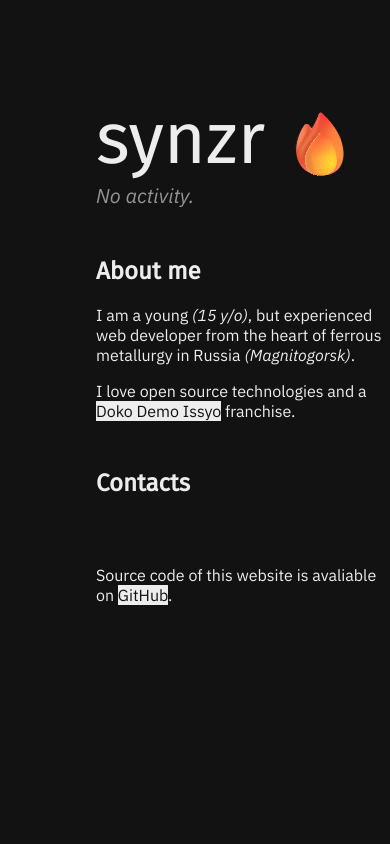
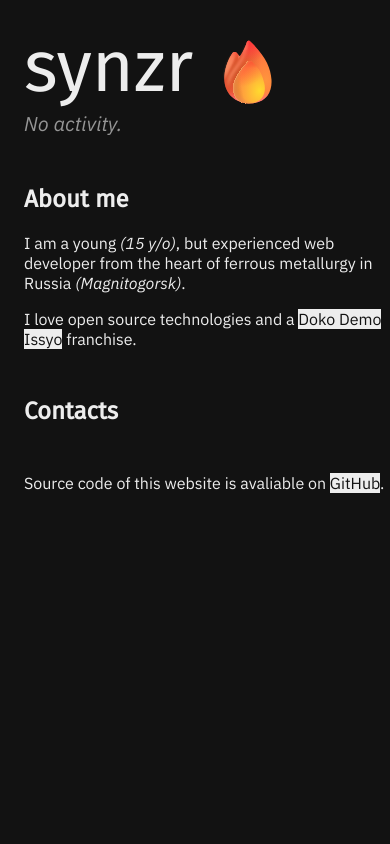
Before and after one commit to synzr/synzr.ru, a Flask app: page / in a window 390 px wide. Run offline with Flask 2, Linux system fonts and the light colour scheme.

Commit message:
chore: :iphone: responsive design

```diff
--- a/static/css/index.css
+++ b/static/css/index.css
@@ -15,6 +15,17 @@
 #nickname .emoji {
   width: var(--nickname-font-size);
   height: var(--nickname-font-size);
+}
+
+.contact-wrapper {
+  display: inline-block;
+  margin-right: var(--social-media-gap);
+}
+
+@media (max-width: 500px) {
+  .contact-wrapper {
+    margin-bottom: var(--social-media-gap);
+  }
 }
 
 .contact {
@@ -42,11 +53,6 @@
   filter: invert(100%);
 }
 
-#contacts-social-media {
-  display: flex;
-  gap: var(--social-media-gap);
-}
-
 #fediring-links {
   display: flex;
   gap: var(--social-media-gap);
--- a/static/css/main.css
+++ b/static/css/main.css
@@ -3,10 +3,23 @@
   --text-color: #ededed;
   --placeholder-text-color: #959595;
 
-  --content-padding-size: 1in;
+  --content-padding-size: 0.75in;
   --section-gap-size: 0.5in;
 
   --max-width-text-size: 5in;
+}
+
+@media (max-width: 1080px) {
+  :root {
+    --content-padding-size: 0.5in;
+  }
+}
+
+@media (max-width: 640px) {
+  :root {
+    --content-padding-size: 0.25in;
+    --max-width-text-size: 4.4in;
+  }
 }
 
 body {
--- a/templates/pages/index.html
+++ b/templates/pages/index.html
@@ -30,45 +30,59 @@
 
   <p id="contacts-social-media">
     {% if config.MASTODON_URL %}
+    <div class="contact-wrapper">
       <a href="{{ config.MASTODON_URL }}" rel="me" class="contact">
         <img src="/static/img/logos/mastodon.svg" alt="Mastodon">
       </a>
+    </div>
     {% endif %}
 
     {% if config.YOUTUBE_URL %}
+    <div class="contact-wrapper">
       <a href="{{ config.YOUTUBE_URL }}" rel="me" class="contact">
         <img src="/static/img/logos/youtube.svg" alt="YouTube">
       </a>
+    </div>
     {% endif %}
 
     {% if config.VKONTAKTE_URL %}
+    <div class="contact-wrapper">
       <a href="{{ config.VKONTAKTE_URL }}" rel="me" class="contact">
         <img src="/static/img/logos/vkontakte.svg" alt="VK">
       </a>
+    </div>
     {% endif %}
 
     {% if config.VKPLAY_URL %}
+    <div class="contact-wrapper">
       <a href="{{ config.VKPLAY_URL }}" rel="me" class="contact">
         <img src="/static/img/logos/vkplay.svg" alt="VK Play">
       </a>
+    </div>
     {% endif %}
 
     {% if config.STEAM_URL %}
+    <div class="contact-wrapper">
       <a href="{{ config.STEAM_URL }}" rel="me" class="contact">
         <img src="/static/img/logos/steam.svg" alt="Steam">
       </a>
+    </div>
     {% endif %}
 
     {% if config.TELEGRAM_URL %}
+    <div class="contact-wrapper">
       <a href="{{ config.TELEGRAM_URL }}" rel="me" class="contact">
         <img src="/static/img/logos/telegram.svg" alt="Telegram">
       </a>
+    </div>
     {% endif %}
 
     {% if config.MATRIX_URL %}
+    <div class="contact-wrapper">
       <a href="{{ config.MATRIX_URL }}" rel="me" class="contact">
         <img src="/static/img/logos/matrix.svg" alt="Matrix">
       </a>
+    </div>
     {% endif %}
   </p>
 
@@ -79,14 +93,8 @@
   {% endif %}
 </section>
 
-<section>
-  <p>
-    Source code of this website is avaliable on <a href="https://github.com/synzr/synzr.ru">GitHub</a>.
-  </p>
-</section>
-
+<section id="fediring-and-github-link">
   {% if config.FEDIRING_ENABLED %}
-<section id="fediring">
   <h1>Fediring</h1>
 
   <p id="fediring-links">
@@ -94,8 +102,12 @@
     <a href="https://fediring.net/">I'm feeling lucky</a>
     <a href="https://fediring.net/next?host={{ host }}">Next</a>
   </p>
+  {% endif %}
+
+  <p id="github-link">
+    Source code of this website is avaliable on <a href="https://github.com/synzr/synzr.ru">GitHub</a>.
+  </p>
 </section>
-{% endif %}
 {% endblock %}
 
 {% block styles %}
```
Lines whose indentation alone changed are shown as unchanged.
